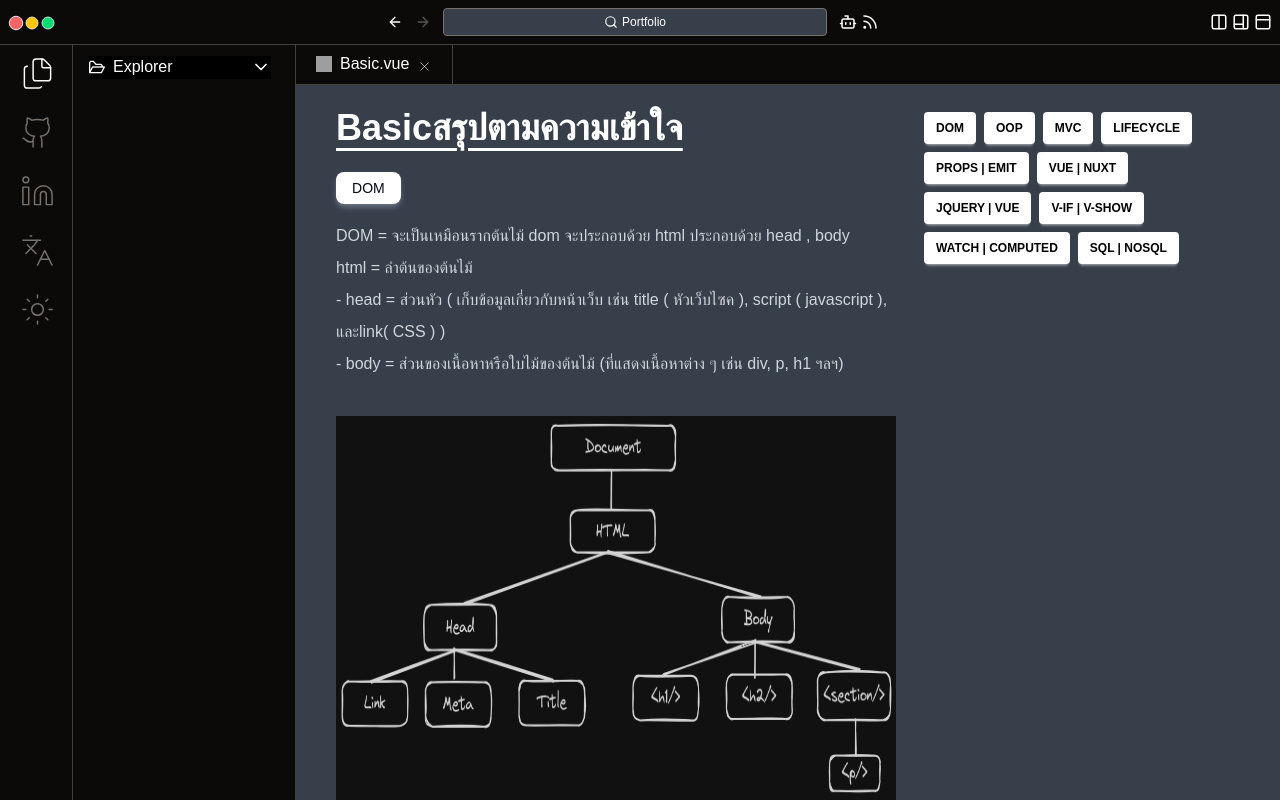
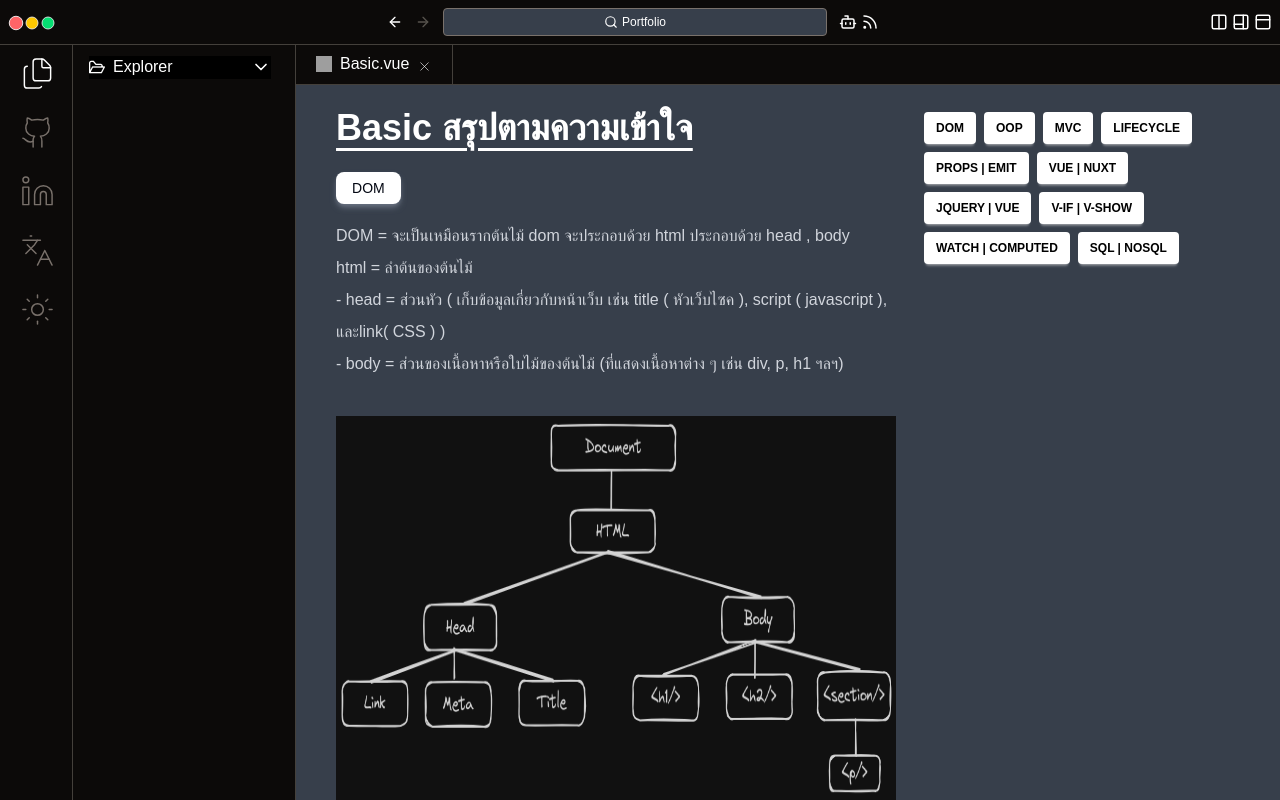
Before and after one commit to balldev1/portfolio, a Vue app in the folder frontend/: page /basic in a window 1280 px wide. Shown: the top 800 px of the page. Built offline with nearby package versions, Linux system fonts and the light colour scheme; grey boxes are pictures that could not be loaded; a web font is replaced by a local one.

Commit message:
Basicสรุป

```diff
--- a/frontend/src/components/project/note/Basic.vue
+++ b/frontend/src/components/project/note/Basic.vue
@@ -3,7 +3,7 @@
     <!-- เนื้อหาหลัก -->
     <div class="flex-1 flex flex-col gap-4 pb-10">
       <h1 class="text-4xl underline underline-offset-8 font-semibold">
-        Basicสรุปตามความเข้าใจ
+        Basic สรุปตามความเข้าใจ
       </h1>
 
       <div ref="domRef"><Dom /></div>
```
